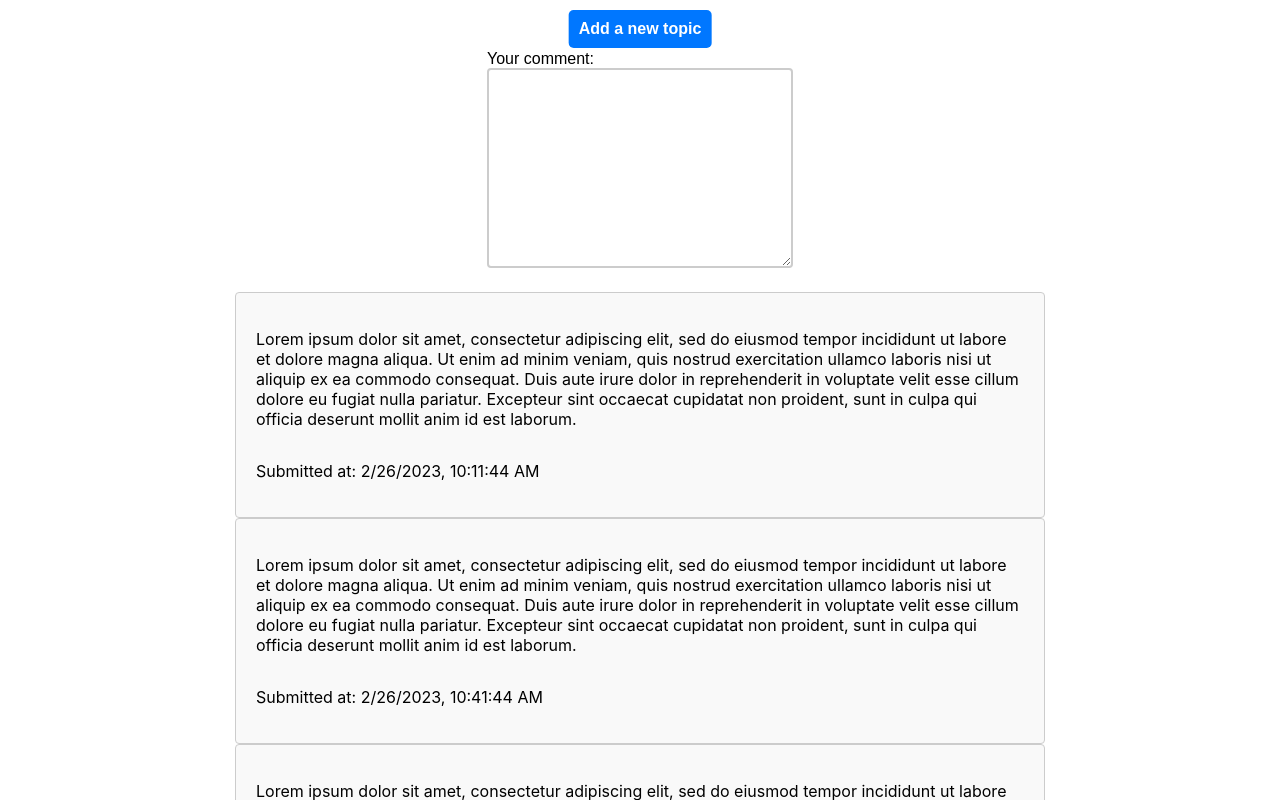
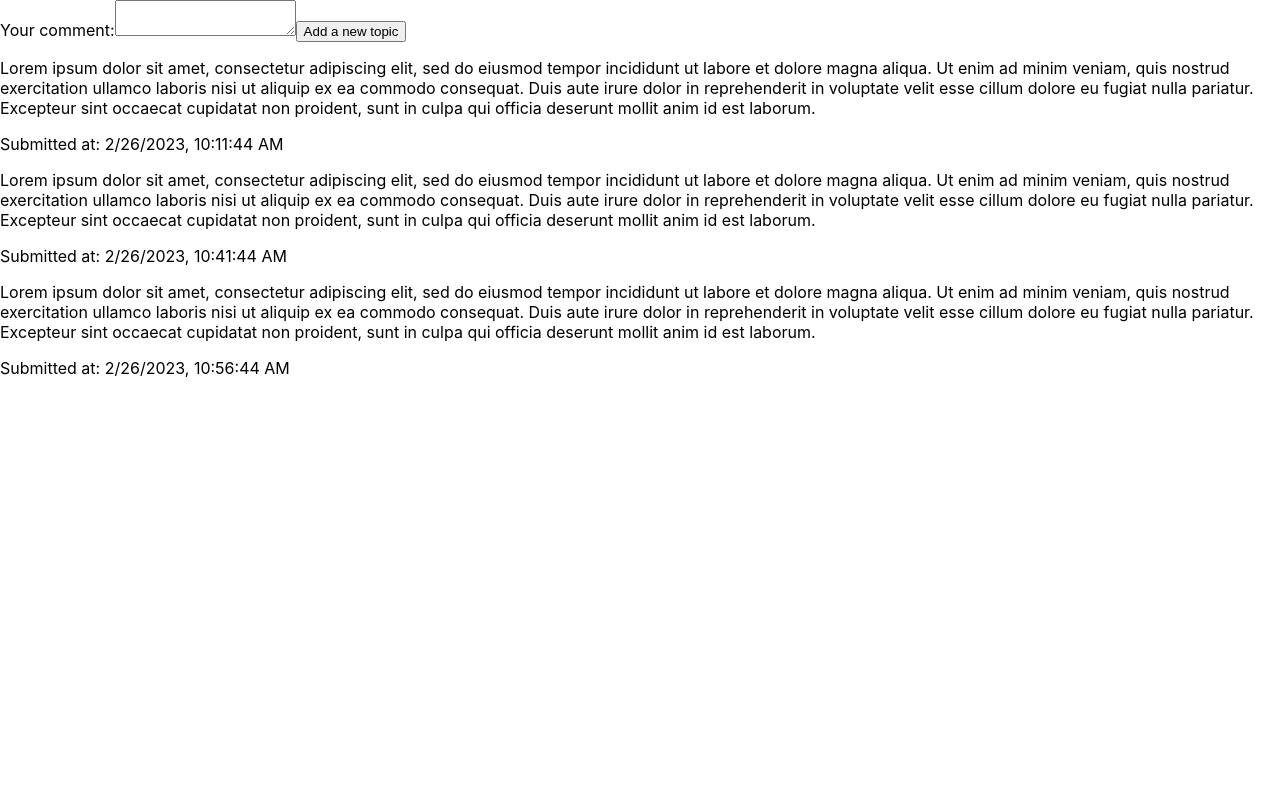
Before and after one commit to CodeOp-tech/final-project-fspt13-team-2, a React (Create React App) app in the folder client/: page / in a window 1280 px wide. Shown: the top 800 px of the page. Built offline with nearby package versions, Linux system fonts and the light colour scheme.

Commit message:
tailwind.config.js added

```diff
--- a/client/src/App.css
+++ b/client/src/App.css
@@ -1,51 +0,0 @@
-.comment-form {
-    display: flex;
-    flex-direction: column;
-    align-items: center;
-    margin-top: 50px;
-    font-family: Arial, sans-serif;
-  }
-
-  .comment-form label {
-    margin-bottom: 20px;
-  }
-
-  .comment-form textarea {
-    width: 100%;
-    height: 200px;
-    padding: 10px;
-    box-sizing: border-box;
-    border: 2px solid #ccc;
-    border-radius: 4px;
-    resize: vertical;
-  }
-
-  .comment-form button {
-    padding: 10px;
-    border-radius: 5px;
-    border: none;
-    background-color: #0077ff;
-    color: #fff;
-    cursor: pointer;
-    transition: background-color 0.2s ease;
-    font-size: 16px;
-    font-weight: bold;
-    margin-top: 20px;
-    position: absolute;
-    top: -10px;
-    left: 50%;
-    transform: translateX(-50%);
-  }
-
-  .comment-container {
-    display: flex;
-    flex-direction: column;
-    border: 1px solid #ccc;
-    border-radius: 4px;
-    padding: 20px;
-    margin-top: 50px;
-    width: 60%;
-    margin: 0 auto;
-    background-color: #f9f9f9;
-
-  }
--- a/client/src/UsersLoginPage.js
+++ b/client/src/UsersLoginPage.js
@@ -1,7 +1,13 @@
 export default function UsersLoginPage() {
     return (
-        <div>
-            <h1>Sign in</h1>
-        </div>
+        <div class="form-control">
+        <label class="label">
+          <span class="label-text">Your Email</span>
+        </label>
+        <label class="input-group">
+          <span>Email</span>
+          <input type="text" placeholder="info@site.com" class="input input-bordered" />
+        </label>
+      </div>
     )
 }
```
Also changed, not shown: tailwind.config.js (added, +49 -0 lines).
